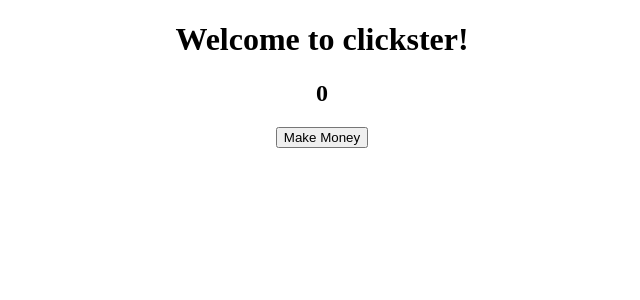
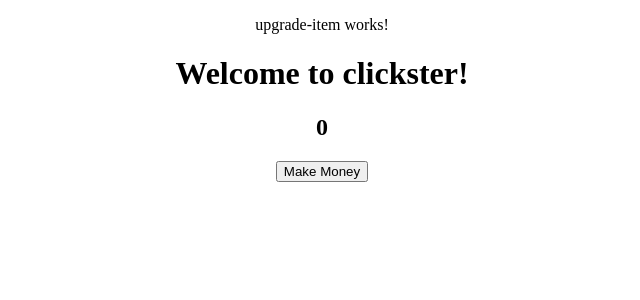
Before and after one commit to ThomasMicol/Angular8CLI, an Angular app: page / in a window 1280 px wide. Shown: the top 300 px of the page, without its empty margins (318-958 px from the left). Built offline with nearby package versions, Linux system fonts and the light colour scheme.

Commit message:
Added the upgrade bar and the upgrade item

```diff
--- a/src/app/app.component.html
+++ b/src/app/app.component.html
@@ -1,6 +1,10 @@
 <!--The content below is only a placeholder and can be replaced.-->
 <div style="text-align:center">
+  <app-upgrade-bar>
+
+  </app-upgrade-bar>
   <h1>
     Welcome to {{ title }}!
   </h1>
+
 <clicker></clicker>
--- a/src/app/upgrade-bar/upgrade-bar.component.html
+++ b/src/app/upgrade-bar/upgrade-bar.component.html
@@ -1 +1,3 @@
-<p>upgrade-bar works!</p>
+<div>
+    <app-upgrade-item></app-upgrade-item>
+</div>
```
